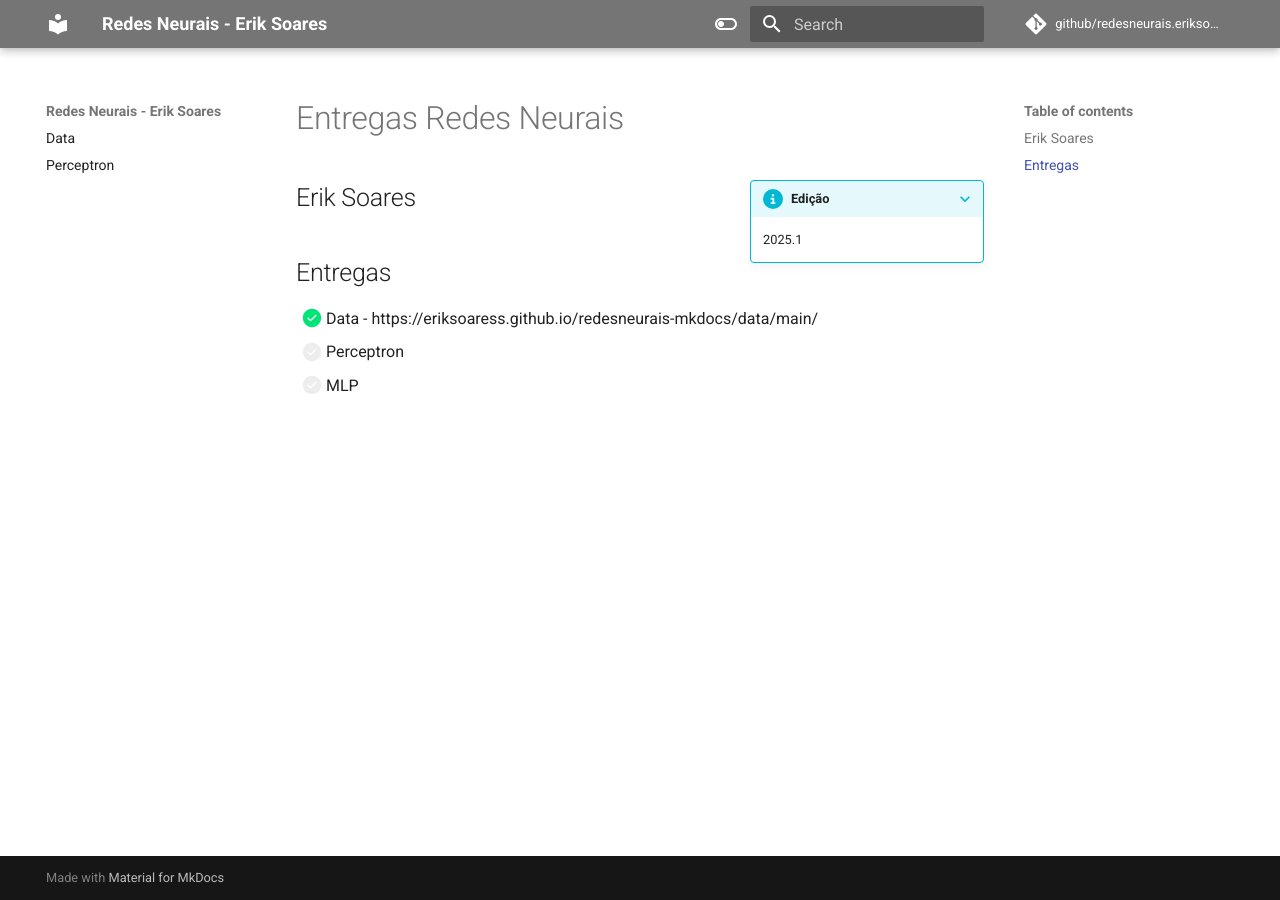
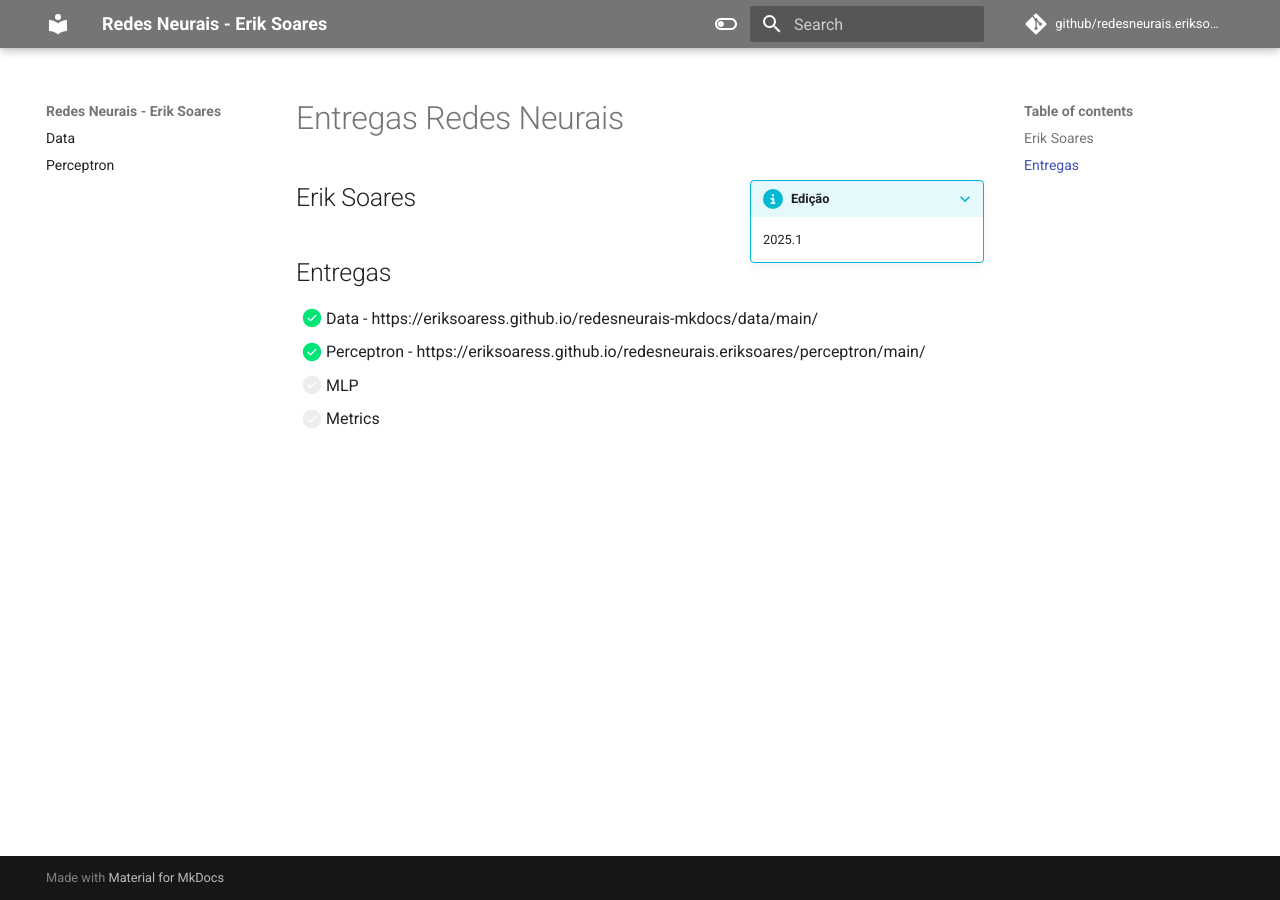
Before and after one commit to eriksoaress/redesneurais-mkdocs, an MkDocs documentation site: the page built from docs/index.md, in a window 1280 px wide. Built offline with MkDocs 1.6.1 and Material for MkDocs 9.7.7, drawn with Linux system fonts in a browser that asks for light colours; comment, search, counter and statistics services are not loaded.

Commit message:
index atualizado

```diff
--- a/docs/index.md
+++ b/docs/index.md
@@ -12,5 +12,6 @@
 ## Entregas
 
 - [x] Data - https://eriksoaress.github.io/redesneurais-mkdocs/data/main/
-- [ ] Perceptron
+- [x] Perceptron - https://eriksoaress.github.io/redesneurais.eriksoares/perceptron/main/
 - [ ] MLP
+- [ ] Metrics
```
